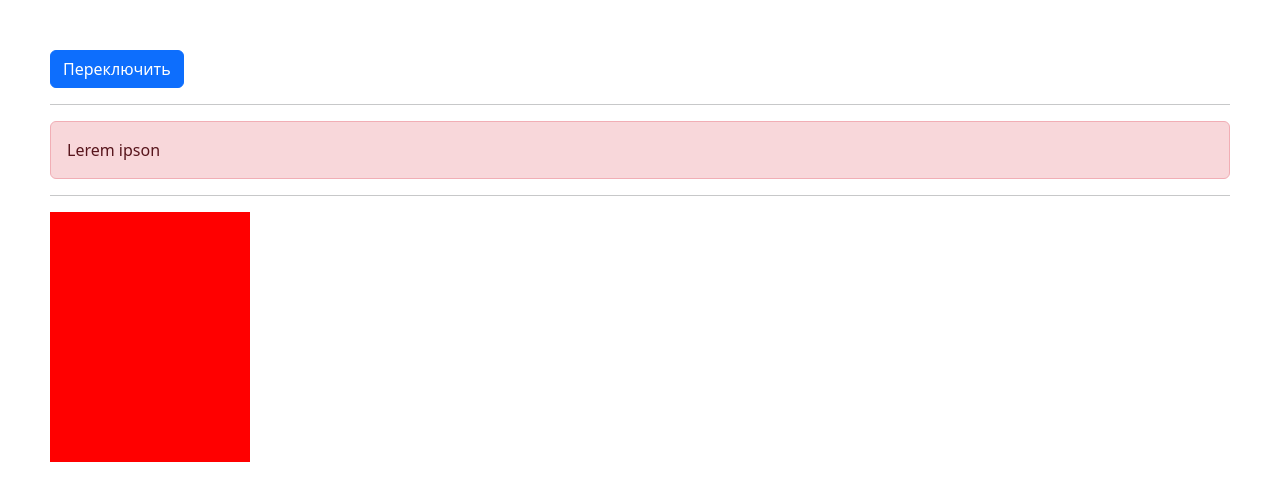
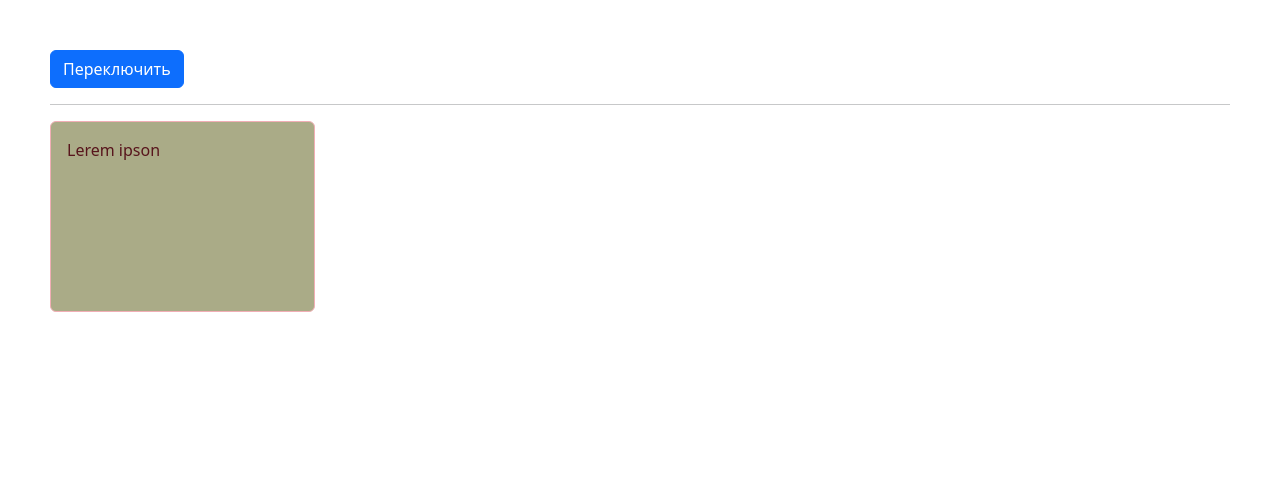
Before and after one commit to Evgenii2104/NewAngulaR, an Angular app in the folder ng-course/: page / in a window 1280 px wide. Both pictures are taken after a click on the button "Переключить". Shown: the top 500 px of the page. Built offline with nearby package versions, Linux system fonts and the light colour scheme.

Commit message:
animation2

```diff
--- a/ng-course/src/app/app.animation.ts
+++ b/ng-course/src/app/app.animation.ts
@@ -1,26 +1,28 @@
-import {animate, state, style, transition, trigger} from "@angular/animations";
+import {animate, group, keyframes, state, style, transition, trigger} from "@angular/animations";
 
 export const divTrigger = trigger('divTrigger', [
   transition(':enter', [
     style({
-      opacity: 0
+      width: '*',
+      height: '*'
     }),
-    animate(500, style({
-      opacity: 1
-    })),
-    transition(':leave', animate(500, style({
-      opacity: 0
-    })))
-  ])
+    group([
+      animate(3000, style({
+        width: '200px',
+        height: '200px'
+      })),
+      animate(6000, keyframes([
+        style({backgroundColor: 'blue'}),
+        style({backgroundColor: 'yellow'}),
+        style({backgroundColor: 'pink'}),
+        style({backgroundColor: 'green'}),
+        style({backgroundColor: 'red'}),
+        style({backgroundColor: 'black'})
+      ]))
+    ]),
+    animate(1000)
+  ]),
+  transition(':leave', animate(500, style({
+    opacity: 0
+  })))
 ]);
-
-export const changeWidthTrigger = trigger('changeWidthTrigger',[
-  transition('* => *', [
-    animate(1000, style({
-      height: '10px'
-    })),
-    animate(1000, style({
-      height: '*'
-    }))
-  ])
-])
--- a/ng-course/src/app/app.component.html
+++ b/ng-course/src/app/app.component.html
@@ -3,12 +3,10 @@
 
 <div
   @divTrigger
+  (@divTrigger.start)="onAnimationStart($event)"
+  (@divTrigger.done)="onAnimationDone($event)"
   class="alert alert-danger"
   *ngIf="isVisible"
 >
   Lerem ipson
 </div>
-<hr>
-<div
-  [@changeWidthTrigger] = "isVisible ? 'a' : 'b'"
-  style="height: 250px; width: 200px; background-color: red"></div>
--- a/ng-course/src/app/app.component.ts
+++ b/ng-course/src/app/app.component.ts
@@ -1,13 +1,22 @@
 import {Component} from '@angular/core';
-import {changeWidthTrigger, divTrigger} from "./app.animation";
+import {divTrigger} from "./app.animation";
+import {AnimationEvent} from "@angular/animations";
 
 
 @Component({
   selector: 'app-root',
   templateUrl: `app.component.html`,
   styleUrls: ['./app.component.css'],
-  animations: [divTrigger, changeWidthTrigger]
+  animations: [divTrigger]
 })
 export class AppComponent {
   isVisible = false;
+
+  onAnimationStart(event: AnimationEvent) {
+    console.log('Start: ', event)
+  }
+
+  onAnimationDone(event: AnimationEvent) {
+    console.log('Done: ', event)
+  }
 }
```
